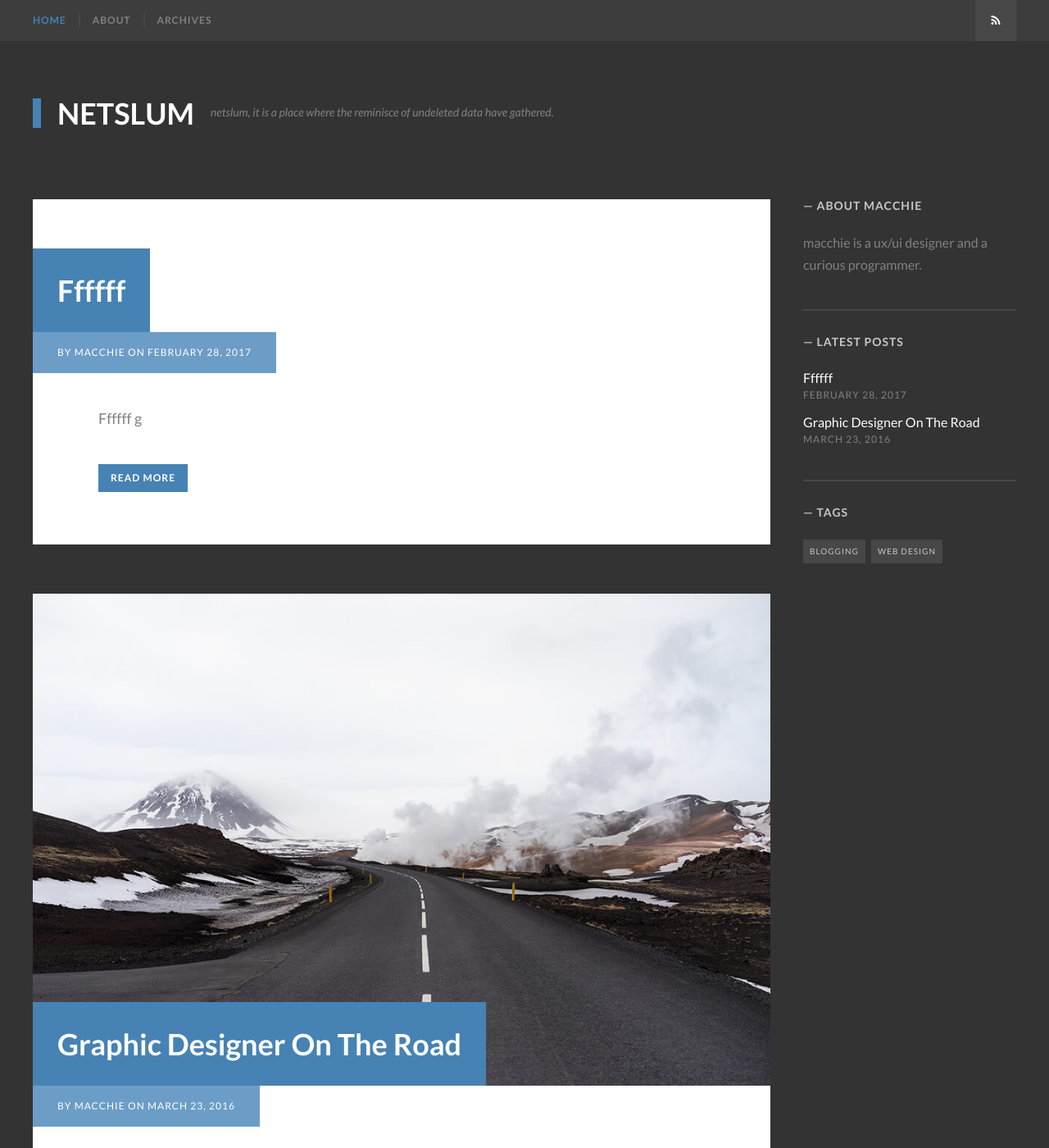
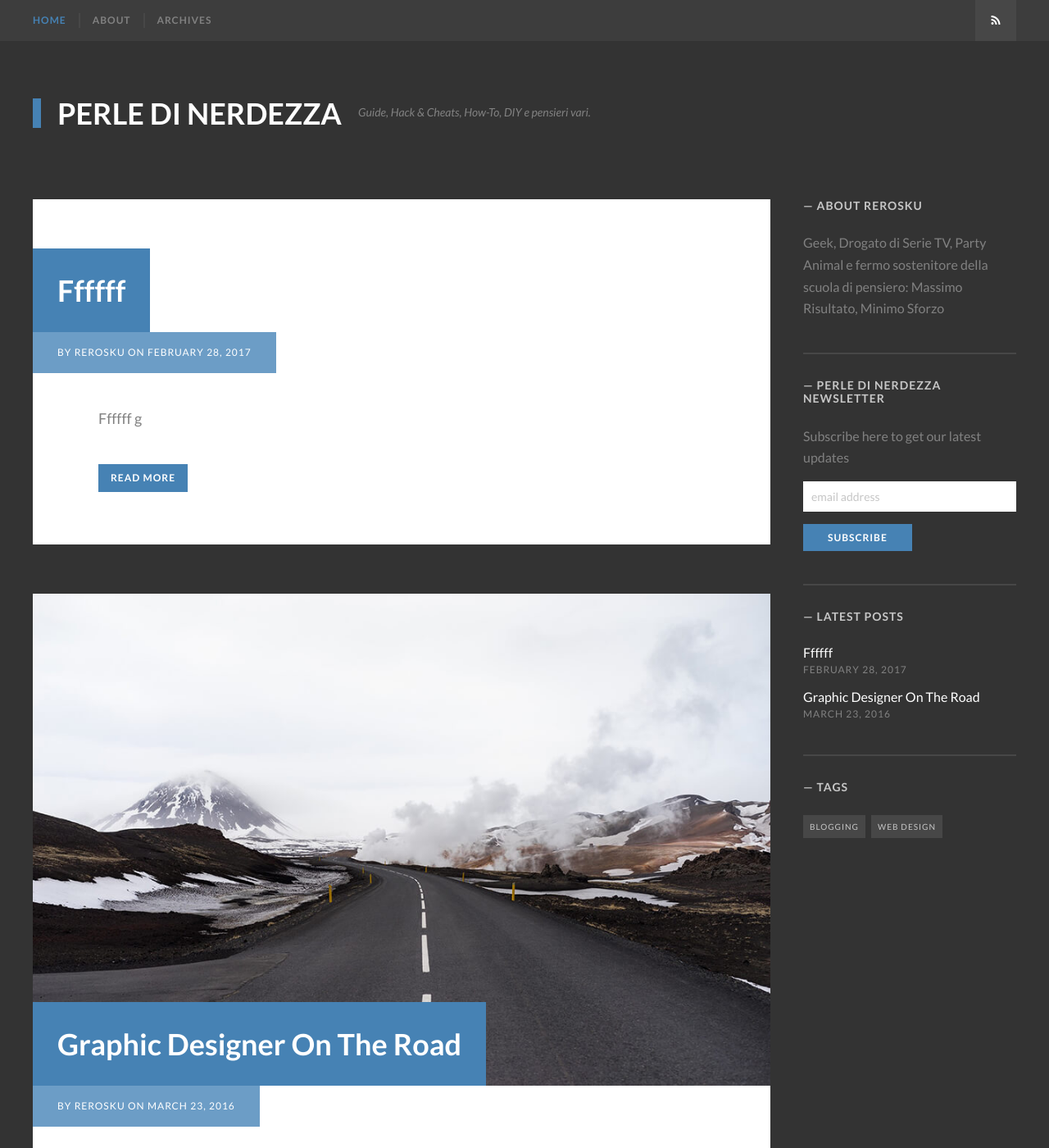
Before and after one commit to rerosku/rerosku.github.io, a Jekyll site: the page built from index.html, in a window 1280 px wide and 1400 px high. Shown: the whole window at 82% size. Built offline with Jekyll 4.4.1, drawn with Linux system fonts in a browser that asks for light colours; some web fonts are replaced; the list of posts is cut into pages by our own code; some of the changed text lies outside the part shown.

Commit message:
[!] _config.yml funzionante

```diff
--- a/_config.yml
+++ b/_config.yml
@@ -6,13 +6,13 @@
 # 'jekyll serve'. If you change this file, please restart the server process.
 
 # Site title
-title: "netslum"
+title: "Perle di Nerdezza"
 
 # A description of your site for social meta tag, search engines, and feed.xml
-description: "netslum, it is a place where the reminisce of undeleted data have gathered."
+description: "Quello che cercavi... Forse."
 
 # Tagline near the site title
-tagline: "netslum, it is a place where the reminisce of undeleted data have gathered."
+tagline: "Guide, Hack & Cheats, How-To, DIY e pensieri vari."
 
 # The subpath of your site, e.g. /blog, for generating urls
 baseurl:
@@ -21,7 +21,7 @@ sass:
   sass_dir: _sass
 
 # The base hostname & protocol of your site for where absolute urls are needed
-url: "http://netslum.me"
+url: "http://rerosku.github.io"
 
 # Site navigation - each item must have a title and a url.
 navigation:
@@ -35,33 +35,33 @@ navigation:
   url: /tags/
 
 # The shortname for your Disqus site to enable comments.
-disqus:
+disqus: "perledinerdezza"
 
 # Author information - author info at the bottom of the post
-author_name: "macchie"
-author_bio: "macchie is a ux/ui designer and a curious programmer."
-author_url:  "http://netslum.me"
+author_name: "Rerosku"
+author_bio: "Geek, Drogato di Serie TV, Party Animal e fermo sostenitore della scuola di pensiero: Massimo Risultato, Minimo Sforzo"
+author_url:  "http://perledinerdezza.cu.cc"
 author_location: "Biella, Italia"
-author_image: http://net-slum.s3.amazonaws.com/netslum/macchie.png
+author_image: https://tlgur.com/d/yGOVznM8
 
 # Sidebar Add banner
 # banner_url: "http://justgoodthemes.com"
 # banner_image: images/banner.jpg
 
 # Sidebar newsletter widget - add your form action url for MailChimp signup form here
-# mailchimp_url: "//justgoodthemes.us3.list-manage.com/subscribe/post?u=78f1bab16028354caeb23aecd&amp;id=4a7330d117"
+mailchimp_url: "github.us4.list-manage.com/subscribe/post?u=d649803a16930934c1466680c&amp;id=1c468f88b0"
 
 # Social links in the site footer
-twitter_username: "imakkie91"
-facebook_username: "andrea.macchieraldo"
-# googleplus_username: "+username"
-github_username: "macchie"
-codepen_username: "macchie"
+twitter_username: "perledinerdezza"
+facebook_username: "perle.di.nerdezza"
+googleplus_username: "+rerosku"
+github_username: "rerosku"
+# codepen_username: "macchie"
 # dribbble_uername: "username"
-medium_username: "@username"
-instagram_username: "macchie7"
+# medium_username: "@username"
+instagram_username: "perle.di.nerdezza"
 # pinterest_username: "username"
-linkedin_username: "andrea-macchieraldo-579b444b"
+# linkedin_username: "andrea-macchieraldo-579b444b"
 
 # http://jekyllrb.com/docs/pagination/
 paginate: 5
```
Also changed, not shown: 6 other files.
